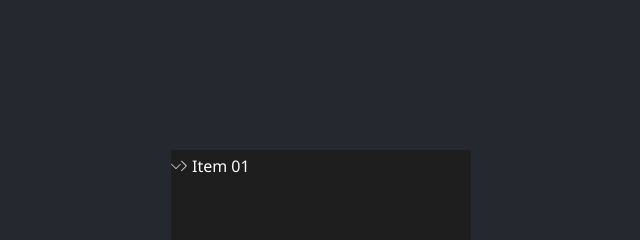
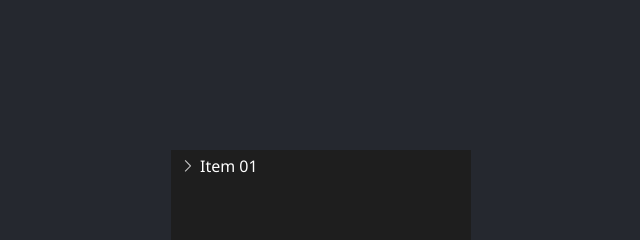
Before and after one commit to code-easy-platform/tree-manager, a React (Create React App) app: page / in a window 1280 px wide. Shown: the top 240 px of the page, without its empty margins (319-959 px from the left). Built offline with nearby package versions, Linux system fonts and the light colour scheme.

Commit message:
Ajustes nos icones das pastas!

```diff
--- a/src/app/tree-manager/shared/components/TreeItem.tsx
+++ b/src/app/tree-manager/shared/components/TreeItem.tsx
@@ -1,8 +1,8 @@
 import React, { FC } from 'react';
 import { TreeInterface } from '../models/TreeInterface';
 
-import arrow_right from './../icons/btn-expand-folder.svg';
-import arrow_down from './../icons/btn-collapse-folder.svg';
+import { TreeItensTypes } from '../models/TreeItensTypes';
+import { Icon } from './icon/icon';
 
 interface ItemTreeProps {
     itemTree: TreeInterface,
@@ -12,14 +12,19 @@ interface ItemTreeProps {
 export const TreeItem: FC<ItemTreeProps> = ({ itemTree, onClick, paddingLeft }) => {
     return (
         <div
-            onClick={onClick}
             key={itemTree.itemId}
             className="tree-item"
             id={"tree_" + itemTree.itemId}
         >
-            <img src={arrow_down} alt="Arrow down" />
-            <img src={arrow_right} alt="Arrow right" />
-            <div className="item" style={{ paddingLeft: `${paddingLeft}px` }}>{itemTree.itemLabel}</div>
+            <div className="item" style={{ paddingLeft: `${paddingLeft}px` }}>
+                {itemTree.itemType === TreeItensTypes.folder &&
+                    <Icon
+                        onClick={onClick}
+                        iconName={itemTree.nodeExpanded ? "btn-collapse-folder" : "btn-expand-folder"}
+                    />
+                }
+                {itemTree.itemLabel}
+            </div>
         </div>
     );
 }
--- /dev/null
+++ b/src/app/tree-manager/shared/components/icon/icon.scss
@@ -0,0 +1,18 @@
+@import "./../../../../style/variables.scss";
+
+.default {
+  padding-right: $size-1-5;
+  padding-left: $size-1-5;
+  justify-content: center;
+  align-self: center;
+  height: $size-3;
+  width: $size-3;
+}
+
+.btn-expand-folder {
+  content: url("./../../icons/btn-expand-folder.svg");
+}
+
+.btn-collapse-folder {
+  content: url("./../../icons/btn-collapse-folder.svg");
+}
--- /dev/null
+++ b/src/app/tree-manager/shared/components/icon/icon.tsx
@@ -0,0 +1,9 @@
+import React from 'react';
+import './icon.scss';
+
+/**
+ * @param onClick Uma função como callBack.
+ * @param onDoubleClick Uma função como callBack.
+ * @param iconName Nome do icone a ser exibido.
+ */
+export const Icon = (props: any) => <div onClick={props.onClick} onDoubleClick={props.onDoubleClick} className={"default " + props.iconName} ></div>;
```
